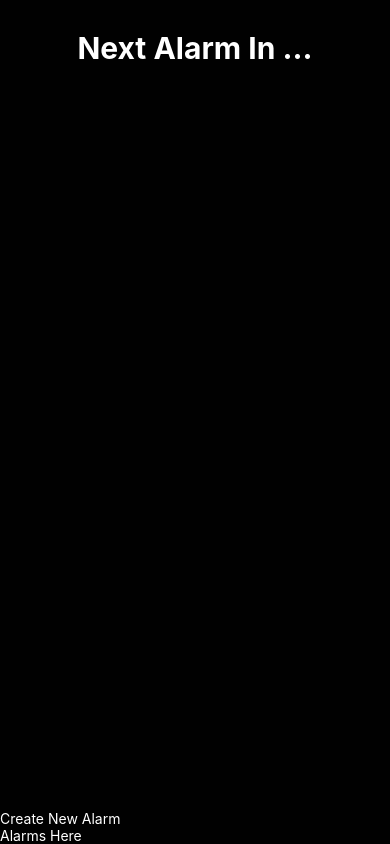
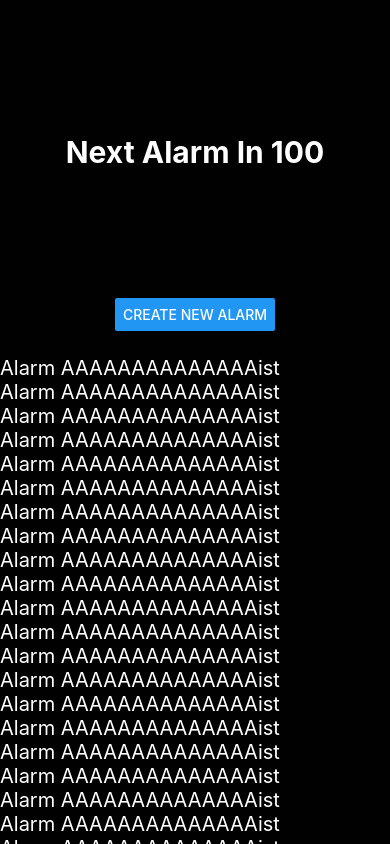
Before and after one commit to Geeoon/alarms-plus, a React Native app in the folder src/alarms-plus/: screen / in a window 390 px wide. Built offline with nearby package versions, Linux system fonts and the light colour scheme.

Commit message:
Main view layout complete

```diff
--- a/src/alarms-plus/App.js
+++ b/src/alarms-plus/App.js
@@ -3,22 +3,23 @@ import React from 'react';
 import { StyleSheet, Text, View } from 'react-native';
 
 import NextAlarm from './components/NextAlarm';
+import NewAlarm from './components/NewAlarm';
+import AlarmList from './components/AlarmList';
 
 export default function App() {
   return (
     <View style={styles.container}>
-      <NextAlarm />
-      <View>
-        <Text style={styles.text}>Create New Alarm</Text>
-      </View>
-      <Text style={styles.text}>Alarms Here</Text>
-      <StatusBar style="auto" />
+      <NextAlarm time={100} />
+      <NewAlarm />
+      <AlarmList />
+      <StatusBar style="light"/>
     </View>
   );
 }
 
 const styles = StyleSheet.create({
   container: {
+    paddingTop: 30,
     flex: 1,
     backgroundColor: '#010101',
   },
--- a/src/alarms-plus/components/AlarmList.js
+++ b/src/alarms-plus/components/AlarmList.js
@@ -0,0 +1,55 @@
+import React from 'react';
+import { StyleSheet, Text, ScrollView, Button } from 'react-native';
+
+export default function AlarmList(props) {
+    return (
+    <ScrollView style={styles.container}>
+        <Text style={styles.text}>Alarm AAAAAAAAAAAAAAist</Text>
+        <Text style={styles.text}>Alarm AAAAAAAAAAAAAAist</Text>
+        <Text style={styles.text}>Alarm AAAAAAAAAAAAAAist</Text>
+        <Text style={styles.text}>Alarm AAAAAAAAAAAAAAist</Text>
+        <Text style={styles.text}>Alarm AAAAAAAAAAAAAAist</Text>
+        <Text style={styles.text}>Alarm AAAAAAAAAAAAAAist</Text>
+        <Text style={styles.text}>Alarm AAAAAAAAAAAAAAist</Text>
+        <Text style={styles.text}>Alarm AAAAAAAAAAAAAAist</Text>
+        <Text style={styles.text}>Alarm AAAAAAAAAAAAAAist</Text>
+        <Text style={styles.text}>Alarm AAAAAAAAAAAAAAist</Text>
+        <Text style={styles.text}>Alarm AAAAAAAAAAAAAAist</Text>
+        <Text style={styles.text}>Alarm AAAAAAAAAAAAAAist</Text>
+        <Text style={styles.text}>Alarm AAAAAAAAAAAAAAist</Text>
+        <Text style={styles.text}>Alarm AAAAAAAAAAAAAAist</Text>
+        <Text style={styles.text}>Alarm AAAAAAAAAAAAAAist</Text>
+        <Text style={styles.text}>Alarm AAAAAAAAAAAAAAist</Text>
+        <Text style={styles.text}>Alarm AAAAAAAAAAAAAAist</Text>
+        <Text style={styles.text}>Alarm AAAAAAAAAAAAAAist</Text>
+        <Text style={styles.text}>Alarm AAAAAAAAAAAAAAist</Text>
+        <Text style={styles.text}>Alarm AAAAAAAAAAAAAAist</Text>
+        <Text style={styles.text}>Alarm AAAAAAAAAAAAAAist</Text>
+        <Text style={styles.text}>Alarm AAAAAAAAAAAAAAist</Text>
+        <Text style={styles.text}>Alarm AAAAAAAAAAAAAAist</Text>
+        <Text style={styles.text}>Alarm AAAAAAAAAAAAAAist</Text>
+        <Text style={styles.text}>Alarm AAAAAAAAAAAAAAist</Text>
+        <Text style={styles.text}>Alarm AAAAAAAAAAAAAAist</Text>
+        <Text style={styles.text}>Alarm AAAAAAAAAAAAAAist</Text>
+        <Text style={styles.text}>Alarm AAAAAAAAAAAAAAist</Text>
+        <Text style={styles.text}>Alarm AAAAAAAAAAAAAAist</Text>
+        <Text style={styles.text}>Alarm AAAAAAAAAAAAAAist</Text>
+        <Text style={styles.text}>Alarm AAAAAAAAAAAAAAist</Text>
+        <Text style={styles.text}>Alarm AAAAAAAAAAAAAAist</Text>
+
+    </ScrollView>
+    );
+}
+
+const styles = StyleSheet.create({
+    container: {
+        flex: 1,
+        flexGrow: 60,
+        // alignItems: 'center',
+    },
+
+    text: {
+        color: '#ffffff',
+        fontSize: 20,
+    },
+});
--- a/src/alarms-plus/components/NewAlarm.js
+++ b/src/alarms-plus/components/NewAlarm.js
@@ -0,0 +1,26 @@
+import React from 'react';
+import { Alert, StyleSheet, Text, View, Button } from 'react-native';
+
+export default function NewAlarm(props) {
+    return (
+    <View style={styles.container}>
+        <Button
+            title="Create New Alarm"
+            onPress={() => Alert.alert('new alarm screen')}
+        />
+    </View>
+    );
+}
+
+const styles = StyleSheet.create({
+    container: {
+        flex: 10,
+        alignItems: 'center',
+        justifyContent: 'center',
+    },
+
+    text: {
+        color: '#ffffff',
+        fontSize: 15,
+    },
+});
--- a/src/alarms-plus/components/NextAlarm.js
+++ b/src/alarms-plus/components/NextAlarm.js
@@ -1,19 +1,19 @@
 import React from 'react';
 import { StyleSheet, Text, View } from 'react-native';
 
-export default function NextAlarm() {
+export default function NextAlarm(props) {
     return (
     <View style={styles.container}>
-        <Text style={styles.text}>Next Alarm In ...</Text>
+        <Text style={styles.text}>Next Alarm In {props.time}</Text>
     </View>
     );
 }
 
 const styles = StyleSheet.create({
     container: {
-        flex: 1,
-        marginTop: 30,
+        flex: 30,
         alignItems: 'center',
+        justifyContent: 'center',
     },
 
     text: {
```
